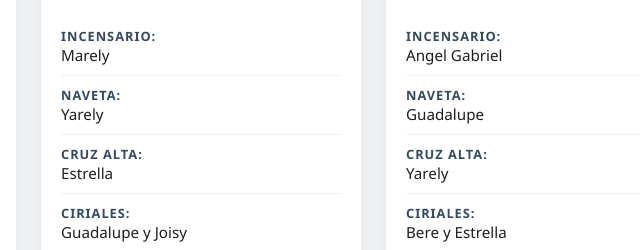
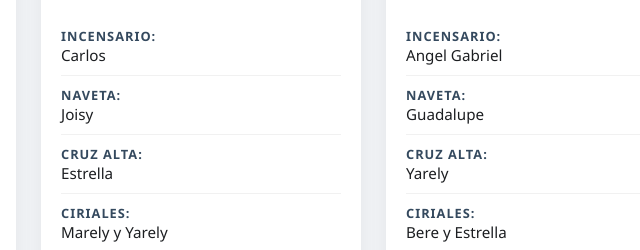
Before and after one commit to Fran0417/rol, a plain HTML site: page index.html in a window 1280 px wide. Shown: the part 503-753 px from the top of the page, 439-1079 px from the left. Drawn offline with Linux system fonts and the light colour scheme.

Commit message:
Rol pendiente correccion

```diff
--- a/index.html
+++ b/index.html
@@ -51,10 +51,10 @@
         <section class="card" data-fecha="2026-03-08">
             <div class="card-header">8 de Marzo</div>
             <ul class="role-list">
-                <li><span>Incensario:</span> <name>Marely</name></li>
-                <li><span>Naveta:</span> <name></name>Yarely</li>
+                <li><span>Incensario:</span> <name>Carlos</name></li>
+                <li><span>Naveta:</span> <name></name>Joisy</li>
                 <li><span>Cruz Alta:</span> <name></name>Estrella</li>
-                <li><span>Ciriales:</span> <name>Guadalupe y Joisy</name></li>
+                <li><span>Ciriales:</span> <name>Marely y Yarely</name></li>
                 <li><span>1ra Lectura:</span>Carla<name></name></li>
                 <li><span>Salmo:</span> <name>Bere</name></li>
                 <li><span>2da Lectura:</span>Cidny<name></name></li>
```
